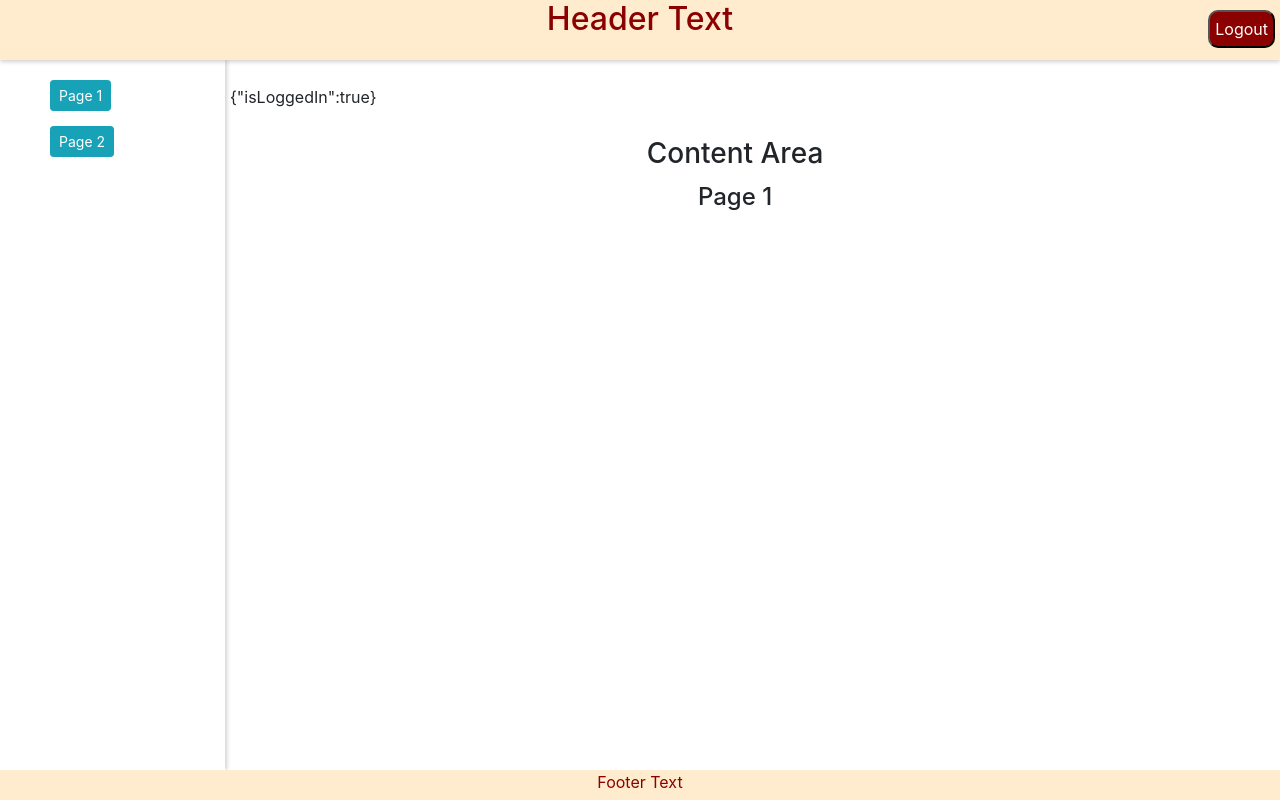
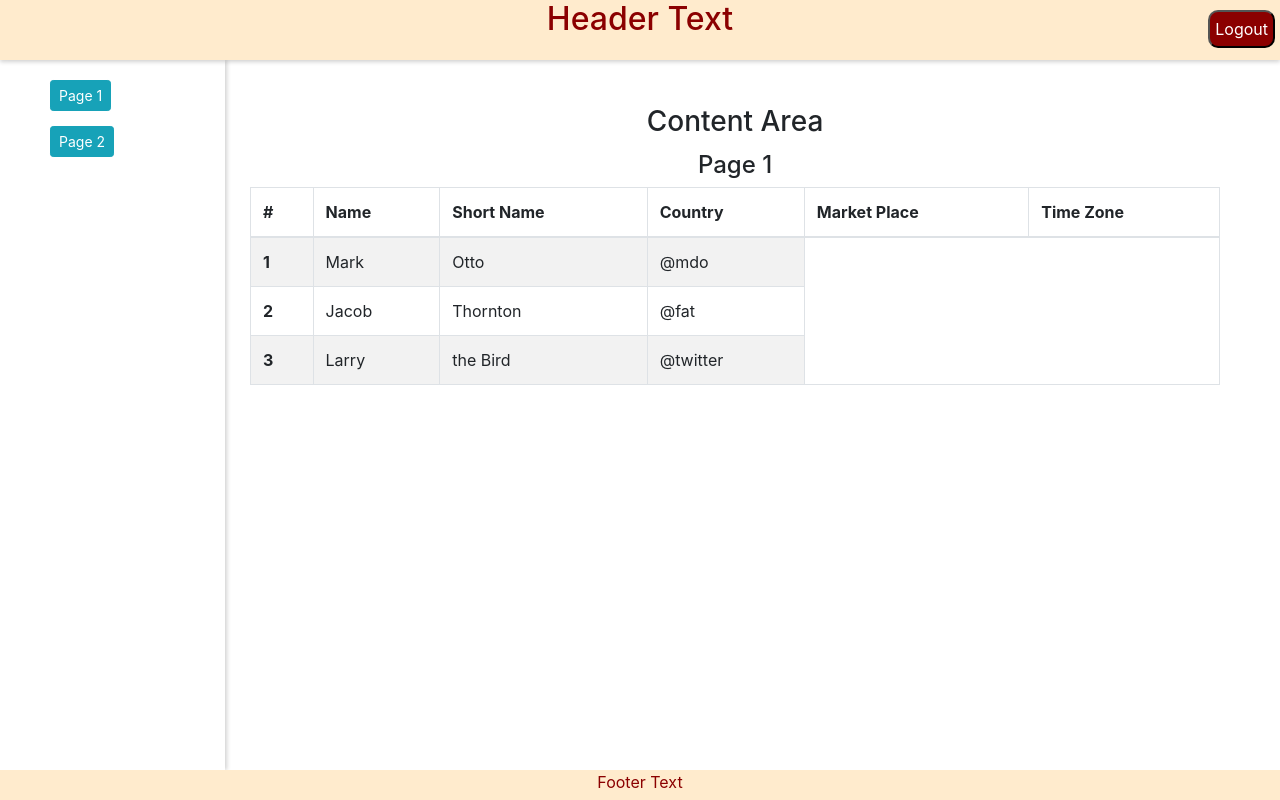
Before and after one commit to ACPRAJ/React-Samples, a React (Create React App) app in the folder simple-multipage-app/: page / in a window 1280 px wide. Built offline with nearby package versions, Linux system fonts and the light colour scheme; no server answers.

Commit message:
Refactored the code to classes and used axios to fetch data from an external server

```diff
--- a/simple-multipage-app/package.json
+++ b/simple-multipage-app/package.json
@@ -6,6 +6,7 @@
     "@testing-library/jest-dom": "^4.2.4",
     "@testing-library/react": "^9.4.0",
     "@testing-library/user-event": "^7.2.1",
+    "axios": "^0.19.2",
     "bootstrap": "^4.4.1",
     "react": "^16.12.0",
     "react-bootstrap": "^1.0.0-beta.16",
--- a/simple-multipage-app/src/App.js
+++ b/simple-multipage-app/src/App.js
@@ -1,10 +1,8 @@
 import React from "react";
-import logo from "./logo.svg";
 import Login from "./Components/Login";
 import MainPage from "./Components/MainPage";
-import Footer from "./Components/Footer";
 
-import 'bootstrap/dist/css/bootstrap.min.css'
+import "bootstrap/dist/css/bootstrap.min.css";
 import "./App.css";
 
 function App() {
--- a/simple-multipage-app/src/Components/ChildPage1.js
+++ b/simple-multipage-app/src/Components/ChildPage1.js
@@ -1,14 +1,81 @@
-import React, { Component } from 'react'
+import React, { Component } from "react";
+import axios from "axios";
 
 export class ChildPage1 extends Component {
+  constructor(props) {
+    super(props);
+
+    this.refTable1 = React.createRef();
+    this.state = {
+      data: [
+        {
+          id: 1,
+          name: "Name",
+          shortName: "Short name",
+          country: "Country",
+          marketPlace: "Market Place",
+          timezone: "Time Zone"
+        }
+      ]
+    };
+  }
+
+  componentDidMount() {
+    axios
+      .get("https://exchangewebsiteapi.azurewebsites.net/exchangeDetails")
+      .then(response => {
+        console.log(this.refTable1);
+        console.log(response);
+      })
+      .catch(exception => {
+        alert("Error while fetching data");
+      });
+  }
+
   render() {
     return (
       <div className="card-body">
         <h3 className="card-title text-center">Content Area</h3>
         <h4 className="card-text text-center">Page 1</h4>
+
+        <table
+          className="table table-striped table-bordered"
+          ref={this.refTable1}
+        >
+          <thead>
+            <tr>
+              <th scope="id">#</th>
+              <th scope="name">Name</th>
+              <th scope="shortName">Short Name</th>
+              <th scope="country">Country</th>
+              <th scope="marketPlace">Market Place</th>
+              <th scope="timeZone">Time Zone</th>
+            </tr>
+          </thead>
+          <tbody>
+            <tr>
+              <th scope="row">1</th>
+              <td>Mark</td>
+              <td>Otto</td>
+              <td>@mdo</td>
+            </tr>
+            <tr>
+              <th scope="row">2</th>
+              <td>Jacob</td>
+              <td>Thornton</td>
+              <td>@fat</td>
+            </tr>
+            <tr>
+              <th scope="row">3</th>
+              <td>Larry</td>
+              <td>the Bird</td>
+              <td>@twitter</td>
+            </tr>
+          </tbody>
+        </table>
       </div>
-        )
+    );
   }
 }
 
-export default ChildPage1
+export default ChildPage1;
--- /dev/null
+++ b/simple-multipage-app/src/Components/LeftPanel.js
@@ -0,0 +1,25 @@
+import React, { Component } from "react";
+import { Link } from "react-router-dom";
+
+export class LeftPanel extends Component {
+  render() {
+    return (
+      <div className="left-panel-div">
+        <ul>
+          <Link to="/ChildPage1">
+            <li className="panel-items">
+              <button className="btn btn-info btn-sm">Page 1</button>
+            </li>
+          </Link>
+          <Link to="/ChildPage2">
+            <li className="panel-items">
+              <button className="btn btn-info btn-sm">Page 2</button>
+            </li>
+          </Link>
+        </ul>
+      </div>
+    );
+  }
+}
+
+export default LeftPanel;
--- a/simple-multipage-app/src/Components/Login.js
+++ b/simple-multipage-app/src/Components/Login.js
@@ -87,7 +87,6 @@ class Login extends Component {
               </button>
             </div>
           </form>
-          <label>{JSON.stringify(this.state)}</label>
         </div>
       );
   }
--- a/simple-multipage-app/src/Components/MainPage.js
+++ b/simple-multipage-app/src/Components/MainPage.js
@@ -4,7 +4,8 @@ import Header from "./Header";
 import Footer from "./Footer";
 import ChildPage1 from "./ChildPage1";
 import ChildPage2 from "./ChildPage2";
-import { BrowserRouter as Router, Switch, Route } from 'react-router-dom'
+import LeftPanel from "./LeftPanel";
+import { BrowserRouter as Router, Switch, Route } from "react-router-dom";
 
 class MainPage extends Component {
   constructor(props) {
@@ -27,67 +28,19 @@ class MainPage extends Component {
         <div>
           <Header fnOnLogoutClicked={this.onLogoutClicked} />
 
-          <div className="left-panel-div">
-            <ul>
-              <li className="panel-items">
-                <a href="/ChildPage1" className="btn btn-info btn-sm">Page 1</a>
-              </li>
-              <li className="panel-items">
-                <a href="/ChildPage2" className="btn btn-info btn-sm">Page 2</a>
-              </li>
-            </ul>
-          </div>
-
-          <div className="content-area">
-            <label>{JSON.stringify(this.state)}</label>
-            <Router>
+          <Router>
+            <LeftPanel />
+            <div className="content-area">
               <Switch>
                 <Route path="/" exact component={ChildPage1} />
                 <Route path="/ChildPage1" component={ChildPage1} />
                 <Route path="/ChildPage2" component={ChildPage2} />
               </Switch>
-            </Router>
-          </div>
+            </div>
+          </Router>
 
           <Footer />
         </div>
-
-        // <div className="card">
-        //   <div className="card-header">
-        //     <div>
-        //       <h1>Header Text</h1>
-        //       {/* <label className="card-title">Header Text</label> */}
-        //       <a
-        //         href="#"
-        //         className="btn btn-sm btn-info btn-curved logout-button"
-        //         onClick={this.onLogoutClicked}
-        //       >
-        //         Logout
-        //       </a>
-        //     </div>
-        //   </div>
-
-        //   <div className="left-panel">
-        //     <div className="card-body">
-        //       <h5 className="card-title">Card title</h5>
-        //       <p className="card-text">
-        //         With supporting text below as a natural lead-in to additional
-        //         content.
-        //       </p>
-        //       <a href="#" className="btn btn-primary">
-        //         Button
-        //       </a>
-        //     </div>
-        //   </div>
-
-        //   <div className="card-body">
-        //     <p className="card-text">This is Main Page</p>
-        //   </div>
-
-        //   <div className="card-footer footer-div text-center">
-        //     This site is powered by "ACPRAJ"
-        //   </div>
-        // </div>
       );
     else return <Login />;
   }
```
Also changed, not shown: 1 other file (tests, documents, lock files or other folders). Lines whose indentation alone changed are shown as unchanged.
